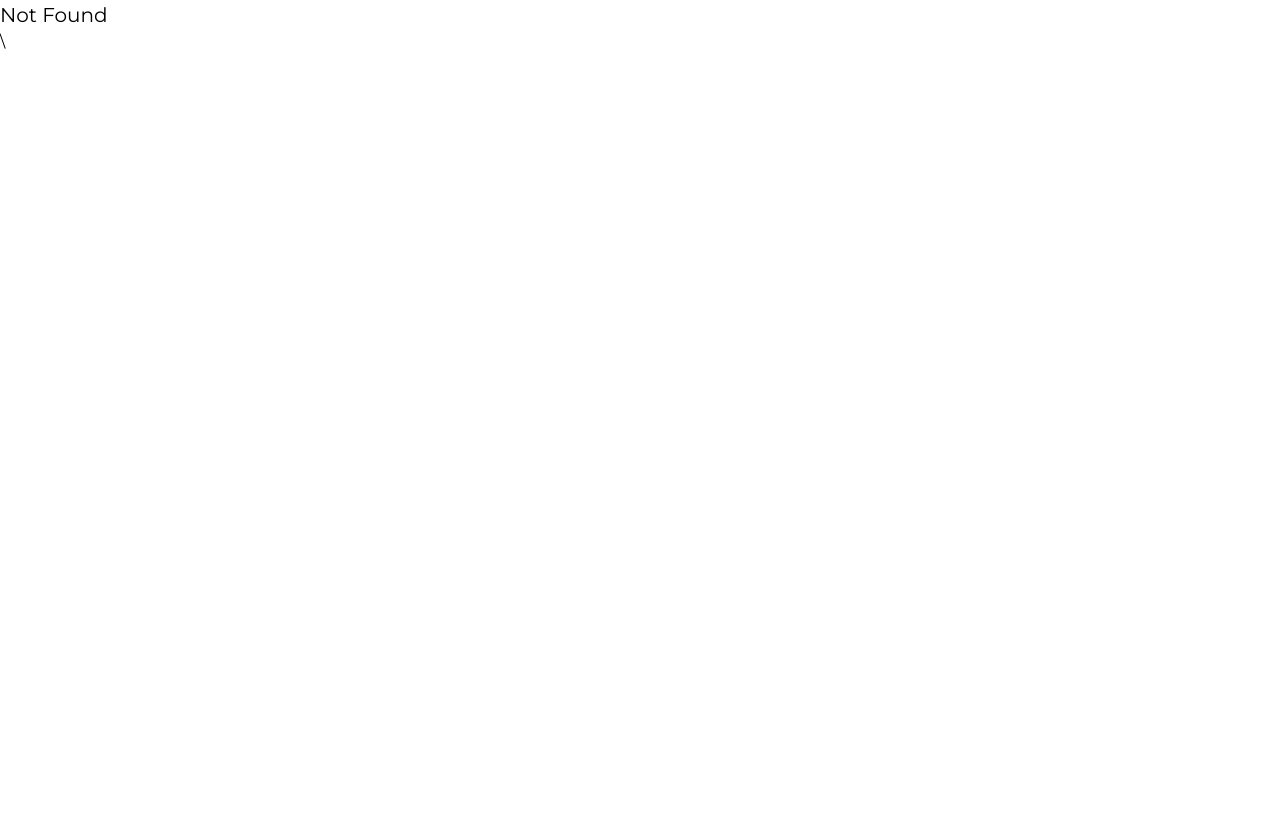
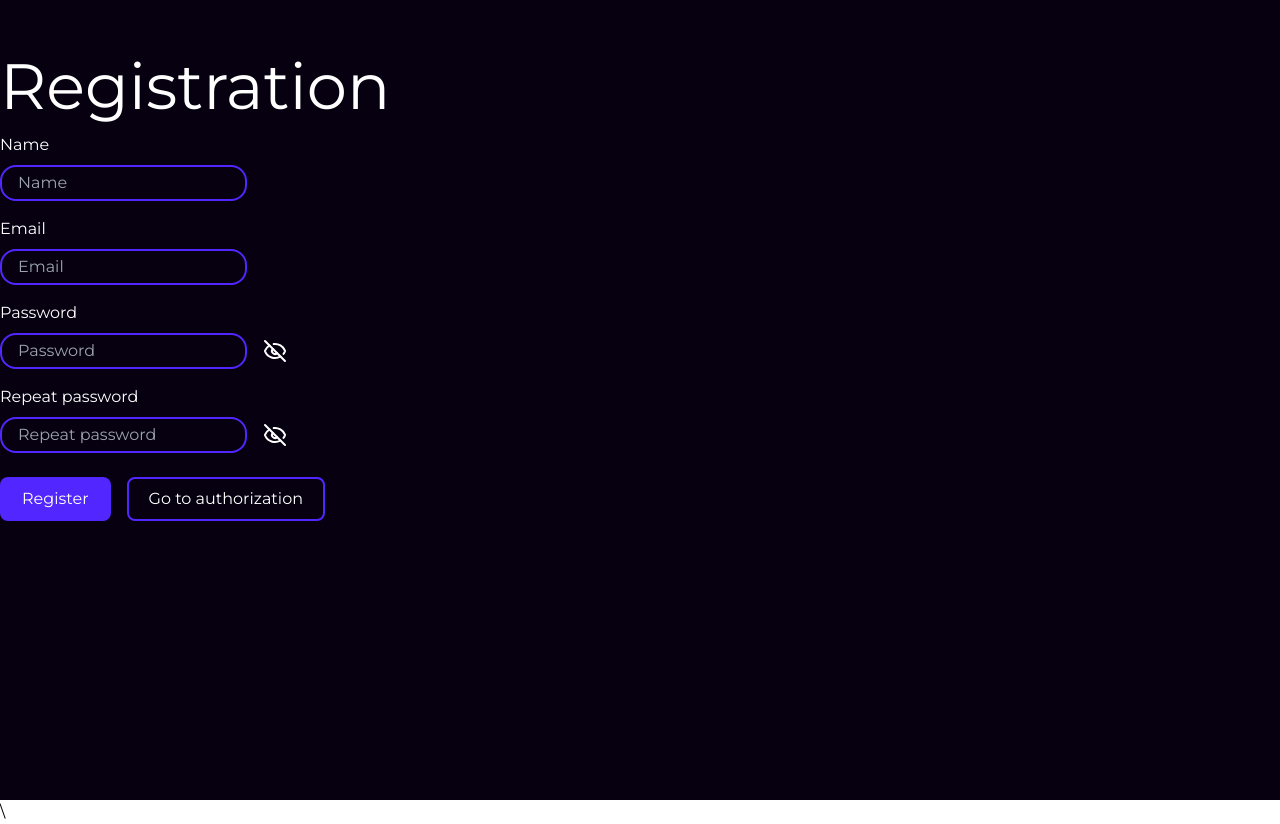
Before and after one commit to ZoricmaTs/project, a React (Vite) app: page /registration in a window 1280 px wide. Before the commit the page ends 800 px from the top, so only its background shows below. Built offline with nearby package versions, Linux system fonts and the light colour scheme.

Commit message:
add registration

```diff
--- a/src/api.ts
+++ b/src/api.ts
@@ -62,10 +62,27 @@ export class Api {
     return res;
   }
 
-  // async logout() {
-  //   localStorage.removeItem('token');
-  //   this.accessToken = undefined;
-  // }
+  async register(name: string, email: string, password: string) {
+    const res = (await this.axios.post<{ user: User }>(`/register`, JSON.stringify({
+        name,
+        email,
+        password,
+      }), {
+        headers: {
+          'Content-Type': 'application/json',
+        },
+      })
+    ).data;
+
+    return res;
+  }
+
+  async logout() {
+    await this.axios.get('/logout', {}).then(() => {
+      localStorage.removeItem('token');
+      this.accessToken = undefined;
+    }) ;
+  }
 }
 
 export const api = new Api();
--- a/src/index.css
+++ b/src/index.css
@@ -24,10 +24,10 @@
   --color-primary-border: 0.125rem solid var(--color-primary-bg);
   --color-primary-border-hover: 0.125rem solid var(--color-primary-hover);
 
-  --color-outline-text: #dadadf;
-  --color-outline-text-hover: #6666fb;
+  --color-outline-text: var(--color-primary-text);
+  --color-outline-text-hover: var(--color-primary-hover);
   --color-outline-hover: rgb(23, 13, 39);
-  --color-outline-border: 0.125rem solid #6060b0;
+  --color-outline-border: 0.125rem solid var(--color-primary-bg);
   --color-outline-border-hover: 0.125rem solid var(--color-primary-hover);
 
   --color-disabled: rgb(62,71,109);
--- a/src/routeTree.gen.ts
+++ b/src/routeTree.gen.ts
@@ -9,10 +9,16 @@
 // Additionally, you should also exclude this file from your linter and/or formatter to prevent it from being checked or modified.
 
 import { Route as rootRouteImport } from './routes/__root'
+import { Route as RegistrationRouteImport } from './routes/registration'
 import { Route as AuthorizationRouteImport } from './routes/authorization'
 import { Route as IndexRouteImport } from './routes/index'
 import { Route as ProfileIndexRouteImport } from './routes/profile.$index'
 
+const RegistrationRoute = RegistrationRouteImport.update({
+  id: '/registration',
+  path: '/registration',
+  getParentRoute: () => rootRouteImport,
+} as any)
 const AuthorizationRoute = AuthorizationRouteImport.update({
   id: '/authorization',
   path: '/authorization',
@@ -32,35 +38,46 @@ const ProfileIndexRoute = ProfileIndexRouteImport.update({
 export interface FileRoutesByFullPath {
   '/': typeof IndexRoute
   '/authorization': typeof AuthorizationRoute
+  '/registration': typeof RegistrationRoute
   '/profile/$index': typeof ProfileIndexRoute
 }
 export interface FileRoutesByTo {
   '/': typeof IndexRoute
   '/authorization': typeof AuthorizationRoute
+  '/registration': typeof RegistrationRoute
   '/profile/$index': typeof ProfileIndexRoute
 }
 export interface FileRoutesById {
   __root__: typeof rootRouteImport
   '/': typeof IndexRoute
   '/authorization': typeof AuthorizationRoute
+  '/registration': typeof RegistrationRoute
   '/profile/$index': typeof ProfileIndexRoute
 }
 export interface FileRouteTypes {
   fileRoutesByFullPath: FileRoutesByFullPath
-  fullPaths: '/' | '/authorization' | '/profile/$index'
+  fullPaths: '/' | '/authorization' | '/registration' | '/profile/$index'
   fileRoutesByTo: FileRoutesByTo
-  to: '/' | '/authorization' | '/profile/$index'
-  id: '__root__' | '/' | '/authorization' | '/profile/$index'
+  to: '/' | '/authorization' | '/registration' | '/profile/$index'
+  id: '__root__' | '/' | '/authorization' | '/registration' | '/profile/$index'
   fileRoutesById: FileRoutesById
 }
 export interface RootRouteChildren {
   IndexRoute: typeof IndexRoute
   AuthorizationRoute: typeof AuthorizationRoute
+  RegistrationRoute: typeof RegistrationRoute
   ProfileIndexRoute: typeof ProfileIndexRoute
 }
 
 declare module '@tanstack/react-router' {
   interface FileRoutesByPath {
+    '/registration': {
+      id: '/registration'
+      path: '/registration'
+      fullPath: '/registration'
+      preLoaderRoute: typeof RegistrationRouteImport
+      parentRoute: typeof rootRouteImport
+    }
     '/authorization': {
       id: '/authorization'
       path: '/authorization'
@@ -88,6 +105,7 @@ declare module '@tanstack/react-router' {
 const rootRouteChildren: RootRouteChildren = {
   IndexRoute: IndexRoute,
   AuthorizationRoute: AuthorizationRoute,
+  RegistrationRoute: RegistrationRoute,
   ProfileIndexRoute: ProfileIndexRoute,
 }
 export const routeTree = rootRouteImport
--- a/src/routes/authorization.tsx
+++ b/src/routes/authorization.tsx
@@ -33,7 +33,6 @@ function RouteComponent() {
         label={'Email'}
         placeholder={'Email'}
         required
-        onChange={() => {}}
       />
       <Input
         id={'password'}
@@ -41,9 +40,11 @@ function RouteComponent() {
         label={'Password'}
         placeholder={'Password'}
         required
-        onChange={() => {}}
       />
-      <Button type={'submit'}>{'Login'}</Button>
+      <div style={{display: 'flex', gap: '1rem', paddingTop: '1rem'}}>
+        <Button type={'submit'}>{'Login'}</Button>
+        <Button variant={'outline'} onClick={() => navigate({to: '/registration'})}>{'Register'}</Button>
+      </div>
     </form>
   </div>
 }
--- a/src/routes/profile.$index.tsx
+++ b/src/routes/profile.$index.tsx
@@ -1,5 +1,6 @@
-import { createFileRoute } from '@tanstack/react-router'
+import {createFileRoute, useNavigate} from '@tanstack/react-router';
 import {useUserStore} from '../store/useUserStore.ts';
+import {Button} from '../widgets/button';
 
 export const Route = createFileRoute('/profile/$index')({
   component: RouteComponent,
@@ -7,5 +8,25 @@ export const Route = createFileRoute('/profile/$index')({
 
 function RouteComponent() {
   const userStore = useUserStore();
-  return <div>Hello {userStore.user?.name}!</div>
+  const navigate = useNavigate();
+
+  if (!userStore.user) {
+    return <div className={'scene'}>
+      <p>{'You are not authorized'}</p>
+      <Button onClick={() => navigate({to: '/authorization'})} size={'sm'} variant={'primary'}>
+        {'Go to authorization'}
+      </Button>
+    </div>;
+  }
+
+  return <div className={'scene'}>
+    <p>{`Hello ${userStore.user?.name}!`}</p>
+    <Button
+      onClick={() => userStore.logout().then(() => navigate({to: '/'}))}
+      size={'sm'}
+      variant={'primary'}
+    >
+      {'Logout'}
+    </Button>
+  </div>;
 }
--- /dev/null
+++ b/src/routes/registration.tsx
@@ -0,0 +1,64 @@
+import {createFileRoute, useNavigate} from '@tanstack/react-router'
+import {Input} from '../widgets/input';
+import {Button} from '../widgets/button';
+import {useUserStore} from '../store/useUserStore.ts';
+
+export const Route = createFileRoute('/registration')({
+  component: RouteComponent,
+})
+
+function RouteComponent() {
+  const userStore = useUserStore();
+  const navigate = useNavigate();
+
+  const onRegisterSubmit = (e: React.FormEvent<HTMLFormElement>) => {
+    e.preventDefault();
+    const name = (e.currentTarget.elements.namedItem('name') as HTMLInputElement).value;
+    const email = (e.currentTarget.elements.namedItem('email') as HTMLInputElement).value;
+    const password = (e.currentTarget.elements.namedItem('password') as HTMLInputElement).value;
+
+    userStore.register({name, email, password}).then(() => {
+      navigate({to: '/authorization'});
+    }).catch((error) => {
+      console.log(error);
+    });
+  }
+
+  return <div className={'scene'}>
+    <h1>Registration</h1>
+    <form onSubmit={onRegisterSubmit}>
+      <Input
+        id={'name'}
+        type={'text'}
+        label={'Name'}
+        placeholder={'Name'}
+        required
+      />
+      <Input
+        id={'email'}
+        type={'email'}
+        label={'Email'}
+        placeholder={'Email'}
+        required
+      />
+      <Input
+        id={'password'}
+        type={'password'}
+        label={'Password'}
+        placeholder={'Password'}
+        required
+      />
+      <Input
+        id={'passwordRepeat'}
+        type={'password'}
+        label={'Repeat password'}
+        placeholder={'Repeat password'}
+        required
+      />
+      <div style={{display: 'flex', gap: '1rem', paddingTop: '1rem'}}>
+        <Button type={'submit'}>{'Register'}</Button>
+        <Button variant={'outline'} onClick={() => navigate({to: '/authorization'})}>{'Go to authorization'}</Button>
+      </div>
+    </form>
+  </div>
+}
--- a/src/store/useUserStore.ts
+++ b/src/store/useUserStore.ts
@@ -14,7 +14,13 @@ export interface UserStore {
   authorize: (params: {
     email: string,
     password: string,
-  }) => Promise<string>;
+  }) => Promise<User>;
+  register: (params: {
+    name: string,
+    email: string,
+    password: string,
+  }) => Promise<User>;
+  logout: () => Promise<void>;
 }
 
 export const useUserStore = create<UserStore>()(
@@ -27,7 +33,23 @@ export const useUserStore = create<UserStore>()(
         state.user = user;
       });
 
-      return user.id;
+      return user;
     },
+    register: async (params) => {
+      const {user} = await api.register(params.name, params.email, params.password);
+
+      set((state) => {
+        state.user = user;
+      });
+
+      return user;
+    },
+    logout: () => {
+      set((state) => {
+        state.user = null;
+      });
+
+      return api.logout();
+    }
   })),
 );
--- a/src/widgets/button/style.scss
+++ b/src/widgets/button/style.scss
@@ -43,7 +43,7 @@
     &:hover {
       background-color: var(--color-outline-hover);
       border: var(--color-outline-border-hover);
-      color: var(--color-outline-text-hover);
+      color: var(--color-primary-hover);
     }
 
     &:disabled {
--- a/src/widgets/input/index.tsx
+++ b/src/widgets/input/index.tsx
@@ -6,7 +6,7 @@ export type InputType = 'text' | 'password' | 'email';
 export type InputProps = {
   id: string,
   label: string,
-  onChange: (value: unknown) => void,
+  onChange?: (value: unknown) => void,
   errors?: string[],
   type?: InputType,
 } & React.InputHTMLAttributes<HTMLInputElement>;
@@ -19,7 +19,10 @@ export function Input(props: InputProps) {
 
   const onChangeHandler = (e: React.ChangeEvent<HTMLInputElement>) => {
     setCurrentValue(e.target.value);
-    onChange(currentValue);
+
+    if (onChange) {
+      onChange(currentValue);
+    }
   }
 
   const onClickShowPassword = () => {
```
